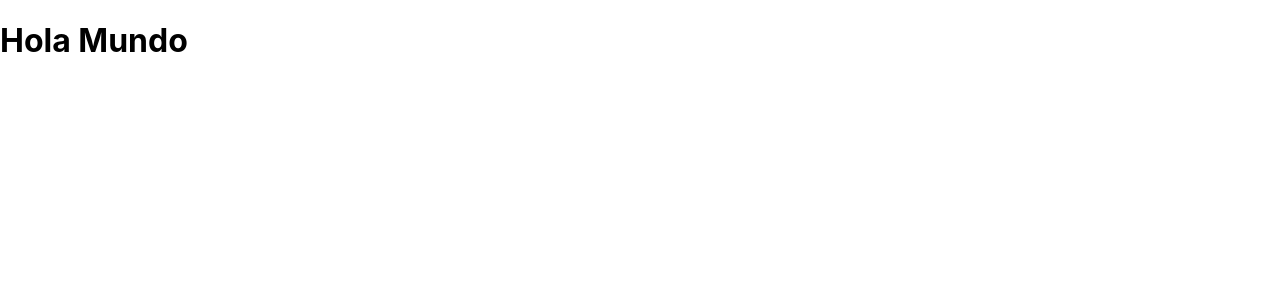
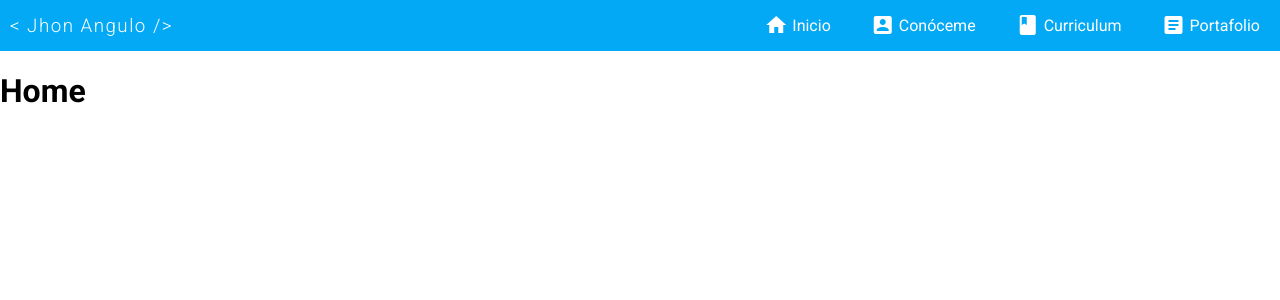
Before and after one commit to JhonAngulo/personal-page, a React (Create React App) app: page / in a window 1280 px wide. Shown: the top 300 px of the page. Built offline with nearby package versions, Linux system fonts and the light colour scheme.

Commit message:
header implementation

```diff
--- /dev/null
+++ b/jsconfig.json
@@ -0,0 +1,6 @@
+{
+  "compilerOptions": {
+    "baseUrl": "src"
+  },
+  "include": ["src"]
+}
--- a/package.json
+++ b/package.json
@@ -8,6 +8,7 @@
     "@testing-library/user-event": "^7.2.1",
     "react": "^16.13.1",
     "react-dom": "^16.13.1",
+    "react-router-dom": "^5.2.0",
     "react-scripts": "3.4.1"
   },
   "scripts": {
--- a/public/index.html
+++ b/public/index.html
@@ -1,8 +1,12 @@
 <!DOCTYPE html>
-<html lang="en">
+<html lang="es">
   <head>
     <meta charset="utf-8" />
     <link rel="icon" href="%PUBLIC_URL%/favicon.ico" />
+    <link
+      href="https://fonts.googleapis.com/icon?family=Material+Icons"
+      rel="stylesheet"
+    />
     <meta name="viewport" content="width=device-width, initial-scale=1" />
     <meta name="theme-color" content="#000000" />
     <meta
@@ -24,7 +28,7 @@
       work correctly both with client-side routing and a non-root public URL.
       Learn how to configure a non-root public URL by running `npm run build`.
     -->
-    <title>React App</title>
+    <title>Jhon Angulo | frontend</title>
   </head>
   <body>
     <noscript>You need to enable JavaScript to run this app.</noscript>
--- a/src/App.js
+++ b/src/App.js
@@ -1,10 +1,18 @@
 import React from 'react'
+import { BrowserRouter, Switch, Route } from 'react-router-dom'
+
+import 'assets/styles/global.css'
+
+import Home from 'pages/Home.jsx'
 
 function App() {
   return (
-    <div className='App'>
-      <h1>Hola Mundo</h1>
-    </div>
+    <BrowserRouter>
+      <Switch></Switch>
+      <Route path='/'>
+        <Home />
+      </Route>
+    </BrowserRouter>
   )
 }
 
--- /dev/null
+++ b/src/assets/styles/global.css
@@ -0,0 +1,21 @@
+@import url("https://fonts.googleapis.com/css2?family=Roboto:ital,wght@0,300;0,400;0,500;0,700;1,300;1,400&display=swap");
+
+:root {
+  --primary_color: #03a9f4;
+}
+
+body {
+  margin: 0;
+  padding: 0;
+  font-family: "Roboto", sans-serif;
+}
+
+.material-icons {
+  position: relative;
+  top: 6px;
+}
+
+a .material-icons {
+  margin-top: -9px;
+  margin-right: 4px;
+}
--- /dev/null
+++ b/src/assets/styles/header.css
@@ -0,0 +1,46 @@
+.navbar {
+  height: 51px;
+  background-color: var(--primary_color);
+  display: flex;
+  align-items: center;
+  justify-content: space-between;
+}
+
+.navbar__logo {
+  margin-left: 10px;
+  color: white;
+  text-transform: capitalize;
+  font-weight: lighter;
+  letter-spacing: 1.5px;
+}
+
+.navbar__logo-link {
+  text-decoration: none;
+  cursor: pointer;
+}
+
+.navbar__items {
+  height: auto;
+  display: flex;
+  list-style: none;
+}
+
+.navbar__item {
+  text-decoration: none;
+  padding: 16px 20px;
+  border-collapse: collapse;
+  color: white;
+  font-weight: normal;
+}
+
+.navbar__item:hover {
+  background-color: rgba(43, 43, 43, 0.4);
+  /* Firefox */
+  -moz-transition: all 0.6s ease-in;
+  /* WebKit */
+  -webkit-transition: all 0.6s ease-in;
+  /* Opera */
+  -o-transition: all 0.6s ease-in;
+  /* Standard */
+  transition: all 0.6s ease-in;
+}
--- /dev/null
+++ b/src/components/Header.jsx
@@ -0,0 +1,39 @@
+import React from 'react'
+import { Link } from 'react-router-dom'
+
+import 'assets/styles/header.css'
+const Home = () => {
+  return (
+    <>
+      <nav className='navbar'>
+        <Link className='navbar__logo-link' to=''>
+          <h3 className='navbar__logo'>{'< jhon angulo />'}</h3>
+        </Link>
+        <ul className='navbar__items'>
+          <li>
+            <Link className='navbar__item' to=''>
+              <i className='material-icons'>home</i>Inicio
+            </Link>
+          </li>
+          <li>
+            <Link className='navbar__item' to=''>
+              <i className='material-icons'>account_box</i>Conóceme
+            </Link>
+          </li>
+          <li>
+            <Link className='navbar__item' to=''>
+              <i className='material-icons'>book</i>Curriculum
+            </Link>
+          </li>
+          <li>
+            <Link className='navbar__item' to=''>
+              <i className='material-icons'>article</i>Portafolio
+            </Link>
+          </li>
+        </ul>
+      </nav>
+    </>
+  )
+}
+
+export default Home
--- a/src/index.css
+++ /dev/null
@@ -1,13 +0,0 @@
-body {
-  margin: 0;
-  font-family: -apple-system, BlinkMacSystemFont, 'Segoe UI', 'Roboto', 'Oxygen',
-    'Ubuntu', 'Cantarell', 'Fira Sans', 'Droid Sans', 'Helvetica Neue',
-    sans-serif;
-  -webkit-font-smoothing: antialiased;
-  -moz-osx-font-smoothing: grayscale;
-}
-
-code {
-  font-family: source-code-pro, Menlo, Monaco, Consolas, 'Courier New',
-    monospace;
-}
--- a/src/index.js
+++ b/src/index.js
@@ -1,7 +1,6 @@
 import React from 'react'
 import ReactDOM from 'react-dom'
-import './index.css'
-import App from './App'
+import App from 'App'
 
 ReactDOM.render(
   <React.StrictMode>
--- /dev/null
+++ b/src/pages/Home.jsx
@@ -0,0 +1,13 @@
+import React from 'react'
+import Header from 'components/Header'
+
+const Home = () => {
+  return (
+    <>
+    <Header />
+    <h1>Home</h1>
+    </>
+  )
+}
+
+export default Home
```
Also changed, not shown: src/assets/images/logo_jhon.png (added), 1 other file (tests, documents, lock files or other folders).
